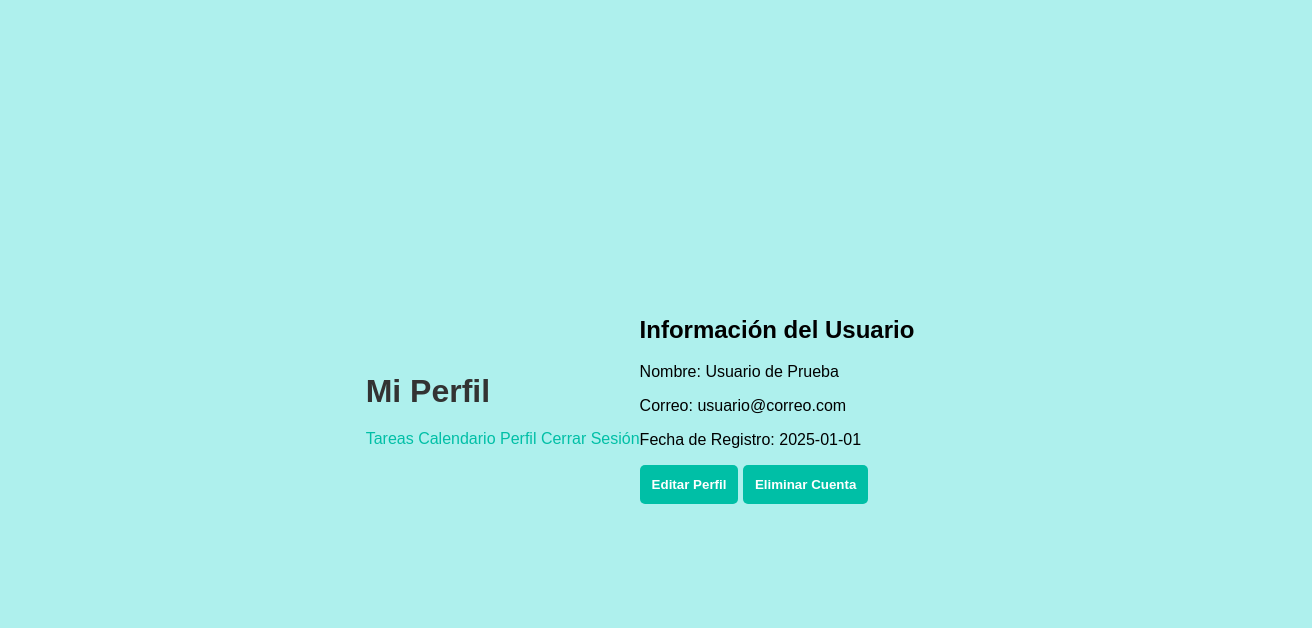
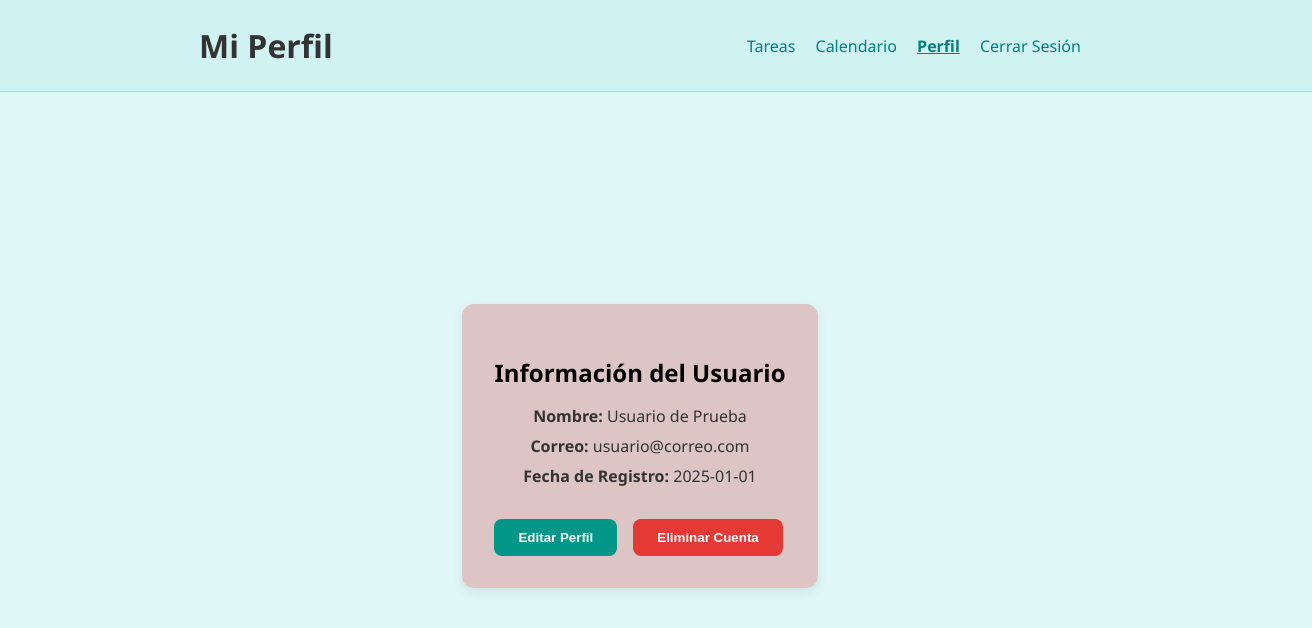
Before and after one commit to MelitoZero/GestionTareas, a website: page Pagina html/perfil.html in a window 1280 px wide. Shown: the whole page, 1312 px wide, since content can reach past the window. Drawn offline with Linux system fonts and the light colour scheme.

Commit message:
Update front
Se referencio los botones de vovler del dashboard debido a que no funcionaban, se cambio el diseño de perfil y se agrego css

```diff
--- a/Pagina html/css/estilos.css
+++ b/Pagina html/css/estilos.css
@@ -106,3 +106,128 @@ a:hover {
   .text-link:hover {
     color: #1a8cff;
   }
+
+
+/* Inicia perfil estilos */
+/* Estilo del body */
+#perfil-body {
+    margin: 0;
+    font-family: 'Segoe UI', sans-serif;
+    background-color: #e0f7f7;
+    color: #333;
+    display: flex;
+    flex-direction: column;
+    min-height: 100vh;
+}
+
+
+/* Header superior con flexbox */
+#perfil-header {
+    width: 100%;
+    display: flex;
+    justify-content: space-around;
+    align-items: first center;
+    padding: 1.5rem 2rem;
+    background-color: #d1f2f2;
+    flex-wrap: wrap;
+    border-bottom: 1px solid #ccc;
+}
+
+/* Título del perfil */
+#perfil-titulo {
+    font-size: 2rem;
+    margin: 0;
+}
+
+/* Navegación */
+#perfil-nav a {
+    margin-left: 1rem;
+    text-decoration: none;
+    color: teal;
+    font-weight: 500;
+    transition: color 0.3s;
+}
+
+#perfil-nav a:hover {
+    color: #007BFF;
+}
+
+#perfil-nav .activo {
+    font-weight: bold;
+    text-decoration: underline;
+}
+
+/* Centrar el contenido principal */
+#perfil-main {
+    max-width: 600px;
+    padding: 2rem;
+    background-color: #cc000034;
+    border-radius: 12px;
+    box-shadow: 0 4px 12px rgba(0, 0, 0, 0.08);
+    display: flex;
+    flex-direction: column;
+    align-items: center;
+    text-align: center;
+}
+
+
+/* Información del usuario */
+#info-usuario h2 {
+    font-size: 1.5rem;
+    margin-bottom: 1rem;
+    color: #000;
+}
+
+#info-usuario p {
+    font-size: 1rem;
+    margin: 0.5rem 0;
+}
+
+.perfil-botones {
+    margin-top: 2rem;
+    display: flex;
+    gap: 1rem;
+}
+
+/* Botones */
+.btn-editar,
+.btn-eliminar {
+    padding: 0.7rem 1.5rem;
+    border: none;
+    border-radius: 8px;
+    font-weight: bold;
+    cursor: pointer;
+    transition: background-color 0.3s;
+}
+
+.btn-editar {
+    background-color: #009688;
+    color: white;
+}
+
+.btn-editar:hover {
+    background-color: #00796b;
+}
+
+.btn-eliminar {
+    background-color: #e53935;
+    color: white;
+}
+
+.btn-eliminar:hover {
+    background-color: #c62828;
+}
+
+#perfil-main {
+    display: flex;
+    flex-direction: column;
+    align-items: center;
+    text-align: center;
+}
+
+#perfil-content-wrapper {
+    flex: 1; /* ocupa el espacio restante del body */
+    display: flex;
+    justify-content: center;
+    align-items: center;
+}
--- a/Pagina html/perfil.html
+++ b/Pagina html/perfil.html
@@ -6,25 +6,32 @@
     <title>Perfil de Usuario</title>
     <link rel="stylesheet" href="css/estilos.css">
 </head>
-<body>
-    <header>
-        <h1>Mi Perfil</h1>
-        <nav>
+<body id="perfil-body">
+    <header class="EncabezadoPerfil" id="perfil-header">
+        <h1 id="perfil-titulo">Mi Perfil</h1>
+        <nav class ="LinksPerfil" id="perfil-nav">
             <a href="dashboard.html">Tareas</a>
             <a href="calendario.html">Calendario</a>
-            <a href="perfil.html">Perfil</a>
+            <a href="perfil.html" class="activo">Perfil</a>
             <a href="index.html">Cerrar Sesión</a>
         </nav>
     </header>
 
-    <main>
-        <h2>Información del Usuario</h2>
-        <p>Nombre: Usuario de Prueba</p>
-        <p>Correo: usuario@correo.com</p>
-        <p>Fecha de Registro: 2025-01-01</p>
+   <main id="perfil-content-wrapper">
+    <section id="perfil-main">
+        <section id="info-usuario">
+            <h2>Información del Usuario</h2>
+            <p><strong>Nombre:</strong> Usuario de Prueba</p>
+            <p><strong>Correo:</strong> usuario@correo.com</p>
+            <p><strong>Fecha de Registro:</strong> 2025-01-01</p>
 
-        <button>Editar Perfil</button>
-        <button>Eliminar Cuenta</button>
-    </main>
+            <div class="perfil-botones">
+                <button class="btn-editar">Editar Perfil</button>
+                <button class="btn-eliminar">Eliminar Cuenta</button>
+            </div>
+        </section>
+    </section>
+</main>
+
 </body>
 </html>
```
Also changed, not shown: Pagina html/404.html (+16 -6 lines), Pagina html/Lista_Tareas.html (+1 -1 lines), Pagina html/calendario.html (+1 -1 lines), Pagina html/reconocimientos.html (+2 -1 lines).
